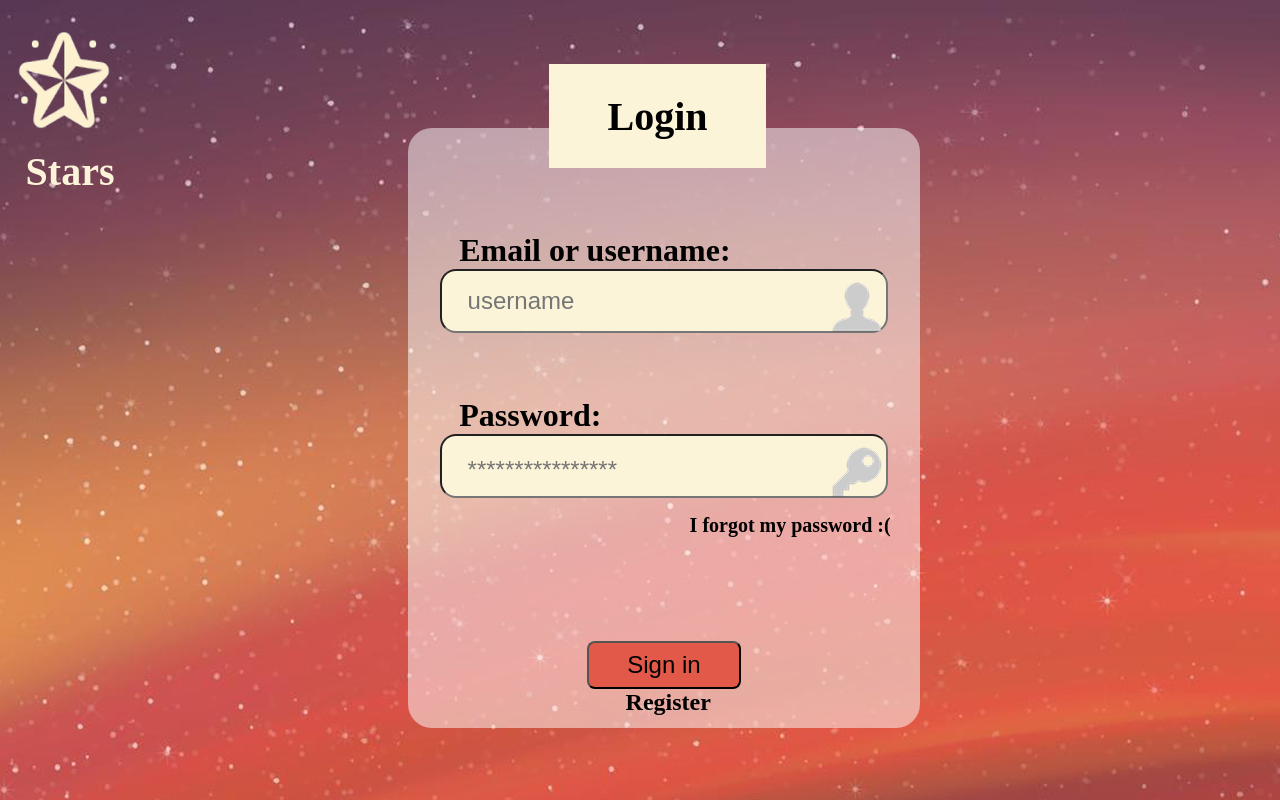
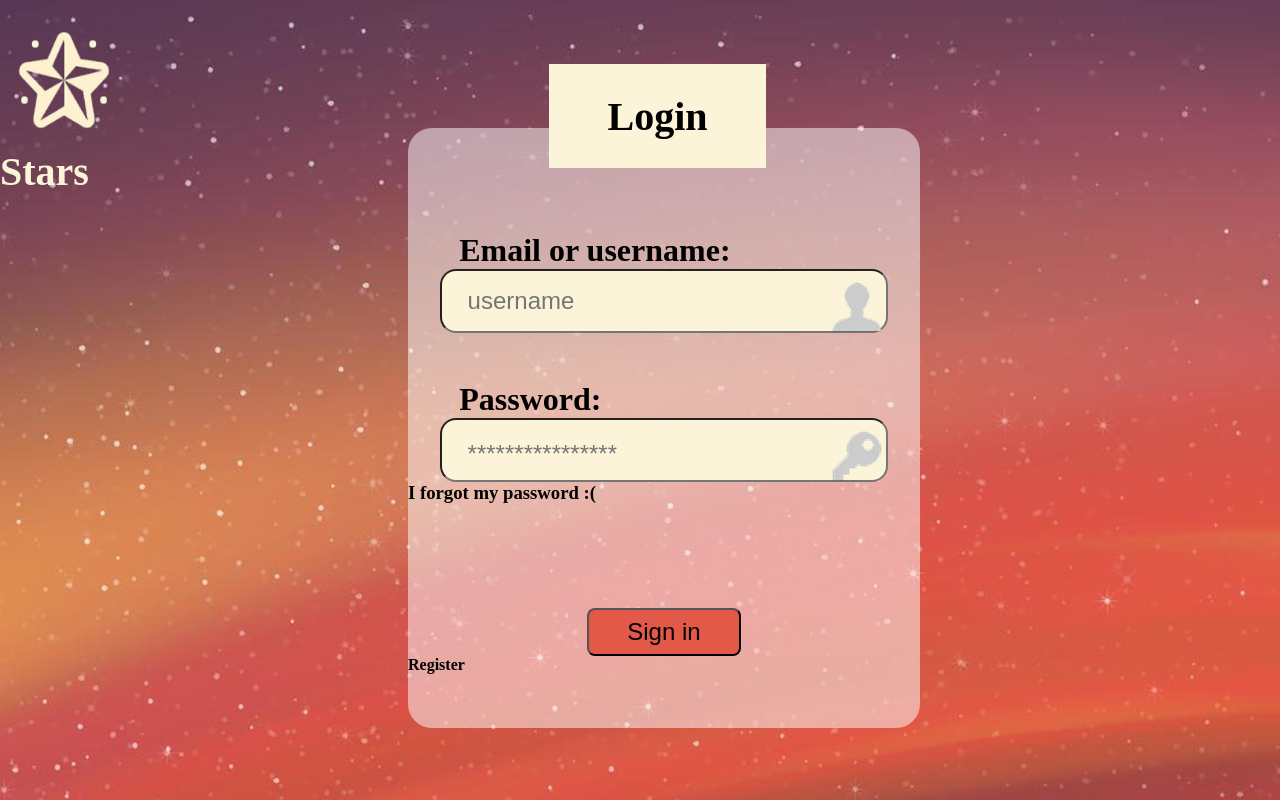
Before and after one commit to Eduarda-07/Stars, a plain HTML site: page index.html in a window 1280 px wide. Drawn offline with Linux system fonts and the light colour scheme.

Commit message:
tela 3 ok

```diff
--- a/style.css
+++ b/style.css
@@ -32,15 +32,13 @@ body{
     /* backdrop-filter: blur(7.5px); */
 }
 .logo{
-
-    height: 18vh;
+    height: 25vh;
 }
 .logo h3{
     font-size: 5vh;
-    margin-left: 2vw;
+    align-items: center;
     color: #fcf4d9;
 
-    margin-top:0;
 }
 .login{
     background-color: #fcf4d9;
@@ -94,7 +92,7 @@ body{
     margin-top: 7vh;
     /* background-color: aqua; */
 }
-h3{
+/* h3{
     font-size: 2.5vh;
     margin-left: 22vw;
     margin-top: 2vh;
@@ -102,7 +100,7 @@ h3{
 h4{
     font-size: 3vh;
     margin-left: 17vw;
-}
+} */
 button{
     height: 6vh;
     width: 12vw;
```
Also changed, not shown: index.html (+2 -0 lines).
